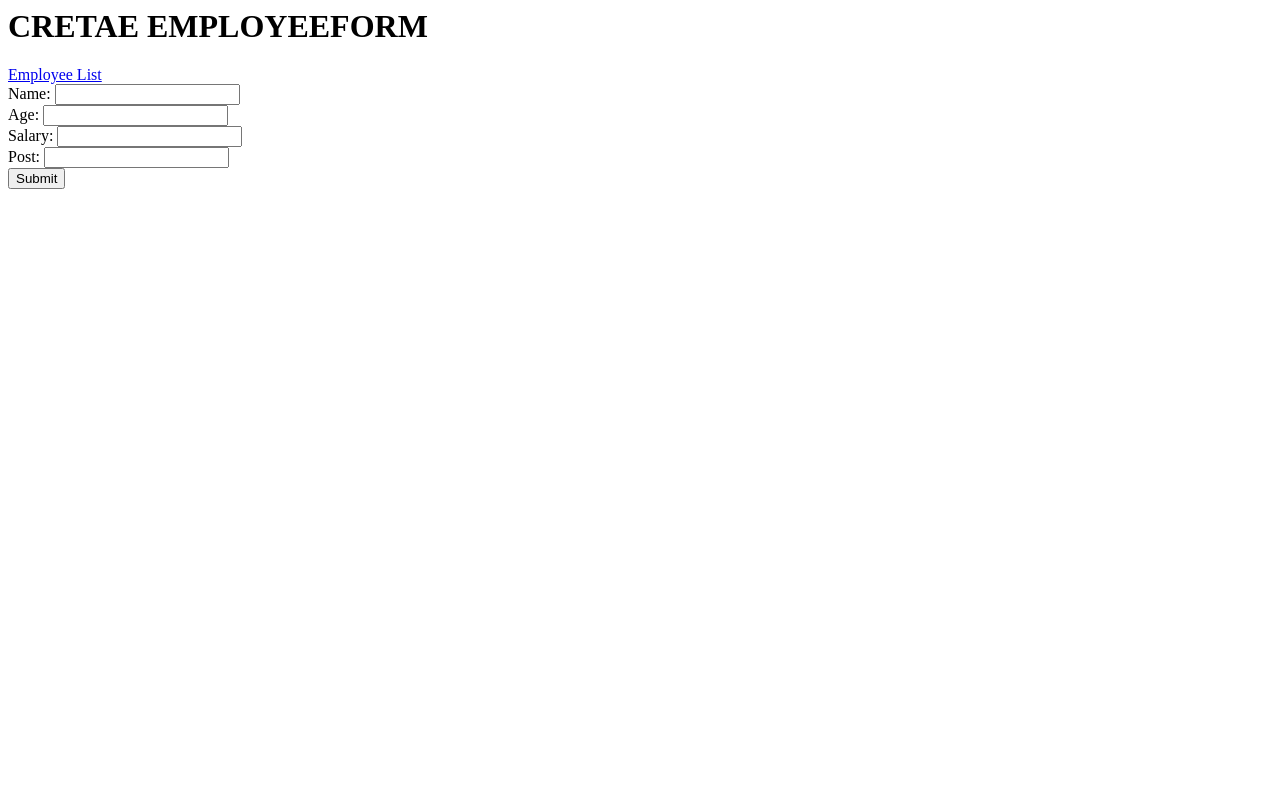
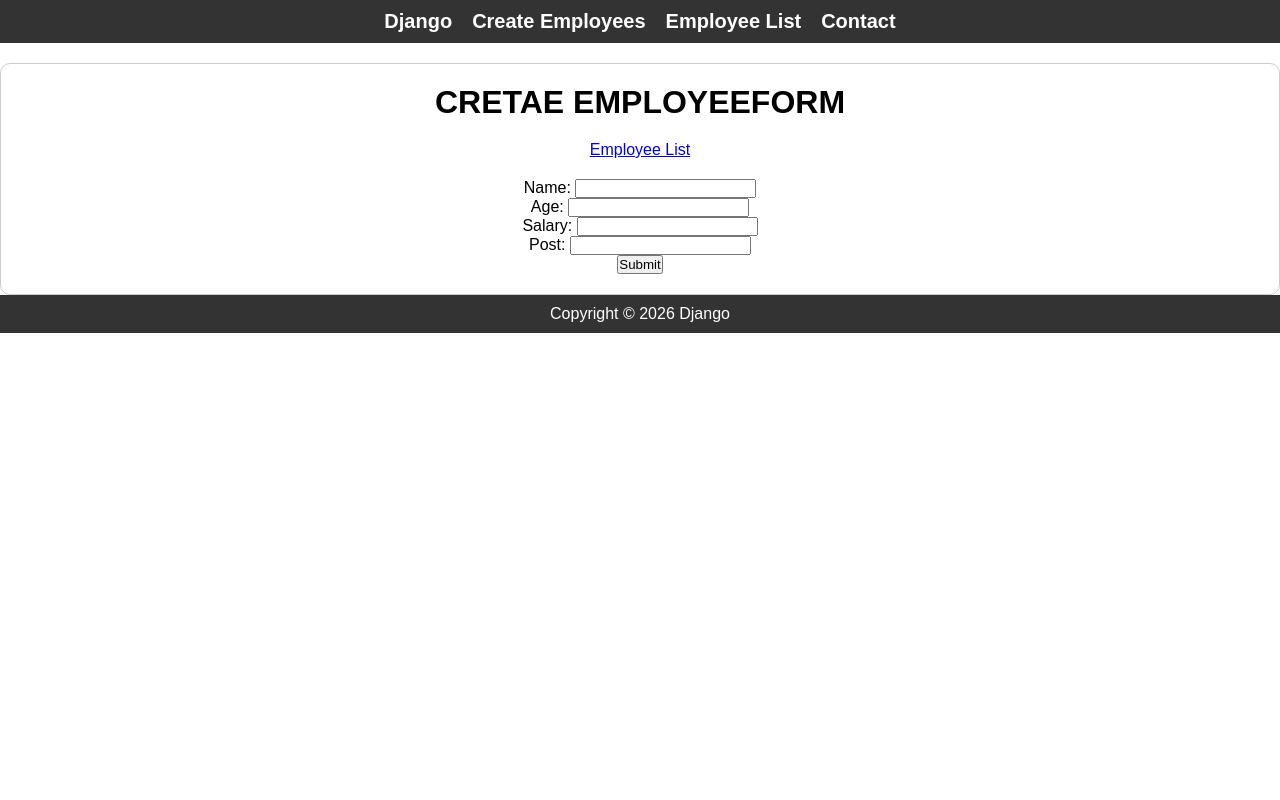
Before and after one commit to kriyankpatil/2026_internship_mern_django, a Django app: page /employee/createEmployeeWithForm/ in a window 1280 px wide. Run offline with Django 5.2, Linux system fonts and the light colour scheme.

Commit message:
feat: Implement foundational Django templating with base, navigation, footer, employee forms, lists, and static styling.

```diff
--- a/learning26/learning26/settings.py
+++ b/learning26/learning26/settings.py
@@ -124,4 +124,7 @@ USE_TZ = True
 # Static files (CSS, JavaScript, Images)
 # https://docs.djangoproject.com/en/6.0/howto/static-files/
 
-STATIC_URL = 'static/'
+STATIC_URL = '/static/'
+STATICFILES_DIRS = [
+    Path(__file__).resolve().parent / "static",
+]
--- /dev/null
+++ b/learning26/learning26/static/css/style.css
@@ -0,0 +1,78 @@
+* {
+    margin: 0;
+    padding: 0;
+    box-sizing: border-box;
+    font-family: 'Poppins', sans-serif;
+}
+
+.navbar {
+    background-color: #333;
+    color: #fff;
+    padding: 10px;
+    text-align: center;
+    justify-content: center;
+    align-items: center;
+    display: flex;
+    gap: 20px;
+}
+
+.logo a {
+    text-decoration: none;
+    color: #fff;
+    font-size: 20px;
+    font-weight: bold;
+}
+
+.nav-links {
+    display: flex;
+    gap: 20px;
+}
+
+.nav-links a {
+    text-decoration: none;
+    color: #fff;
+    font-size: 20px;
+    font-weight: bold;
+}
+
+.content {
+    text-align: center;
+    justify-content: center;
+    align-items: center;
+    display: flex;
+    gap: 20px;
+    margin-top: 20px;
+    flex-direction: column;
+    border: 1px solid #ccc;
+    padding: 20px;
+    border-radius: 10px;
+    background-color: #fff;
+}
+
+.content table {
+    width: 100%;
+    border-collapse: collapse;
+    margin-top: 20px;
+}
+
+.content table th,
+.content table td {
+    border: 1px solid #ccc;
+    padding: 8px;
+    text-align: left;
+}
+
+.content table th {
+    background-color: #f2f2f2;
+}
+
+.footer {
+    background-color: #333;
+    color: #fff;
+    padding: 10px;
+    text-align: center;
+    justify-content: center;
+    align-items: center;
+    display: flex;
+    gap: 20px;
+}
--- /dev/null
+++ b/learning26/templates/base.html
@@ -0,0 +1,13 @@
+{% load static %}
+<html>
+  <head>
+    <link rel="stylesheet" href="{% static 'css/style.css' %}" />
+  </head>
+  <body>
+    {% include 'usernavbar.html' %}
+
+    <div class="content">{% block content %} {% endblock content %}</div>
+
+    {% include 'footer.html' %}
+  </body>
+</html>
--- a/learning26/templates/employee/createEmployeeForm.html
+++ b/learning26/templates/employee/createEmployeeForm.html
@@ -1,7 +1,8 @@
+{% extends 'base.html' %} {% block content %}
 <h1>CRETAE EMPLOYEEFORM</h1>
 <a href="{% url 'employeeList' %}">Employee List</a>
 <form method="POST">
-    {% csrf_token %}
-    {{form}}
-    <input type="submit" value="Submit">
-</form>
+    {% csrf_token %} {{form}}
+    <input type="submit" value="Submit" />
+  </form>
+  {% endblock content %}
--- a/learning26/templates/employee/employeeList.html
+++ b/learning26/templates/employee/employeeList.html
@@ -1,3 +1,5 @@
+{% extends 'base.html' %}
+{% block content %}
 <h1>EMPLOYEE LIST</h1>
 
 
@@ -34,3 +36,4 @@
         {% endfor %}
     </tbody>
 </table>
+{% endblock content %}
--- /dev/null
+++ b/learning26/templates/footer.html
@@ -0,0 +1,3 @@
+<div class="footer">
+    <p>Copyright &copy; 2026 Django</p>
+  </div>
--- /dev/null
+++ b/learning26/templates/usernavbar.html
@@ -0,0 +1,10 @@
+<nav class="navbar">
+    <div class="logo">
+      <a href="#">Django</a>
+    </div>
+    <div class="nav-links">
+      <a href="{% url 'createEmployeeWithForm' %}">Create Employees</a>
+      <a href="{% url 'employeeList' %}">Employee List</a>
+      <a href="#">Contact</a>
+    </div>
+  </nav>
```
